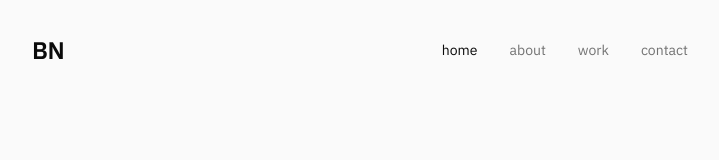
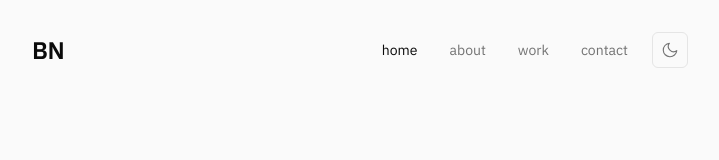
Before and after one commit to brennuck/portfolio-template, a React (Vite) app: page / in a window 1280 px wide. Shown: the top 160 px of the page, without its empty margins (280-999 px from the left). Built offline with nearby package versions, Linux system fonts and the light colour scheme.

Commit message:
Dark light mode toggle

```diff
--- a/src/App.tsx
+++ b/src/App.tsx
@@ -1,4 +1,5 @@
 import { BrowserRouter, Routes, Route } from "react-router-dom";
+import { ThemeProvider } from "./context";
 import Layout from "./components/Layout";
 import Home from "./pages/Home";
 import About from "./pages/About";
@@ -7,6 +8,7 @@ import Contact from "./pages/Contact";
 
 function App() {
     return (
+        <ThemeProvider>
             <BrowserRouter>
                 <Routes>
                     <Route path="/" element={<Layout />}>
@@ -17,6 +19,7 @@ function App() {
                     </Route>
                 </Routes>
             </BrowserRouter>
+        </ThemeProvider>
     );
 }
 
--- a/src/components/Header/Header.css
+++ b/src/components/Header/Header.css
@@ -17,6 +17,12 @@
 
 .header__logo:hover {
     color: var(--color-accent);
+}
+
+.header__right {
+    display: flex;
+    align-items: center;
+    gap: 1.5rem;
 }
 
 .header__nav {
@@ -50,6 +56,11 @@
         padding: 1.5rem 0;
     }
 
+    .header__right {
+        flex-direction: column;
+        gap: 1rem;
+    }
+
     .header__nav {
         gap: 1.5rem;
     }
--- a/src/components/Header/Header.tsx
+++ b/src/components/Header/Header.tsx
@@ -1,5 +1,6 @@
-import { NavLink } from 'react-router-dom';
-import './Header.css';
+import { NavLink } from "react-router-dom";
+import ThemeToggle from "../ThemeToggle";
+import "./Header.css";
 
 const Header = () => {
     return (
@@ -7,33 +8,44 @@ const Header = () => {
             <NavLink to="/" className="header__logo">
                 BN
             </NavLink>
+            <div className="header__right">
                 <nav className="header__nav">
                     <NavLink
                         to="/"
-          className={({ isActive }) => isActive ? 'nav-link active' : 'nav-link'}
+                        className={({ isActive }) =>
+                            isActive ? "nav-link active" : "nav-link"
+                        }
                         end
                     >
                         Home
                     </NavLink>
                     <NavLink
                         to="/about"
-          className={({ isActive }) => isActive ? 'nav-link active' : 'nav-link'}
+                        className={({ isActive }) =>
+                            isActive ? "nav-link active" : "nav-link"
+                        }
                     >
                         About
                     </NavLink>
                     <NavLink
                         to="/work"
-          className={({ isActive }) => isActive ? 'nav-link active' : 'nav-link'}
+                        className={({ isActive }) =>
+                            isActive ? "nav-link active" : "nav-link"
+                        }
                     >
                         Work
                     </NavLink>
                     <NavLink
                         to="/contact"
-          className={({ isActive }) => isActive ? 'nav-link active' : 'nav-link'}
+                        className={({ isActive }) =>
+                            isActive ? "nav-link active" : "nav-link"
+                        }
                     >
                         Contact
                     </NavLink>
                 </nav>
+                <ThemeToggle />
+            </div>
         </header>
     );
 };
--- /dev/null
+++ b/src/components/ThemeToggle/ThemeToggle.css
@@ -0,0 +1,23 @@
+.theme-toggle {
+    display: flex;
+    align-items: center;
+    justify-content: center;
+    width: 36px;
+    height: 36px;
+    padding: 0;
+    color: var(--color-text-muted);
+    background: transparent;
+    border: 1px solid var(--color-border);
+    border-radius: 6px;
+    cursor: pointer;
+    transition: color 0.2s ease, border-color 0.2s ease;
+}
+
+.theme-toggle:hover {
+    color: var(--color-text);
+    border-color: var(--color-text-muted);
+}
+
+.theme-toggle__icon {
+    display: block;
+}
--- /dev/null
+++ b/src/components/ThemeToggle/ThemeToggle.tsx
@@ -0,0 +1,54 @@
+import { useTheme } from "../../context";
+import "./ThemeToggle.css";
+
+const ThemeToggle = () => {
+    const { theme, toggleTheme } = useTheme();
+
+    return (
+        <button
+            className="theme-toggle"
+            onClick={toggleTheme}
+            aria-label={`Switch to ${theme === "dark" ? "light" : "dark"} mode`}
+        >
+            {theme === "dark" ? (
+                <svg
+                    className="theme-toggle__icon"
+                    width="18"
+                    height="18"
+                    viewBox="0 0 24 24"
+                    fill="none"
+                    stroke="currentColor"
+                    strokeWidth="1.5"
+                    strokeLinecap="round"
+                    strokeLinejoin="round"
+                >
+                    <circle cx="12" cy="12" r="5" />
+                    <line x1="12" y1="1" x2="12" y2="3" />
+                    <line x1="12" y1="21" x2="12" y2="23" />
+                    <line x1="4.22" y1="4.22" x2="5.64" y2="5.64" />
+                    <line x1="18.36" y1="18.36" x2="19.78" y2="19.78" />
+                    <line x1="1" y1="12" x2="3" y2="12" />
+                    <line x1="21" y1="12" x2="23" y2="12" />
+                    <line x1="4.22" y1="19.78" x2="5.64" y2="18.36" />
+                    <line x1="18.36" y1="5.64" x2="19.78" y2="4.22" />
+                </svg>
+            ) : (
+                <svg
+                    className="theme-toggle__icon"
+                    width="18"
+                    height="18"
+                    viewBox="0 0 24 24"
+                    fill="none"
+                    stroke="currentColor"
+                    strokeWidth="1.5"
+                    strokeLinecap="round"
+                    strokeLinejoin="round"
+                >
+                    <path d="M21 12.79A9 9 0 1 1 11.21 3 7 7 0 0 0 21 12.79z" />
+                </svg>
+            )}
+        </button>
+    );
+};
+
+export default ThemeToggle;
--- /dev/null
+++ b/src/components/ThemeToggle/index.ts
@@ -0,0 +1 @@
+export { default } from "./ThemeToggle";
--- /dev/null
+++ b/src/context/ThemeContext.tsx
@@ -0,0 +1,43 @@
+import { createContext, useContext, useEffect, useState, ReactNode } from "react";
+
+type Theme = "light" | "dark";
+
+interface ThemeContextType {
+    theme: Theme;
+    toggleTheme: () => void;
+}
+
+const ThemeContext = createContext<ThemeContextType | undefined>(undefined);
+
+export const ThemeProvider = ({ children }: { children: ReactNode }) => {
+    const [theme, setTheme] = useState<Theme>(() => {
+        const stored = localStorage.getItem("theme") as Theme | null;
+        if (stored) return stored;
+        return window.matchMedia("(prefers-color-scheme: dark)").matches
+            ? "dark"
+            : "light";
+    });
+
+    useEffect(() => {
+        document.documentElement.setAttribute("data-theme", theme);
+        localStorage.setItem("theme", theme);
+    }, [theme]);
+
+    const toggleTheme = () => {
+        setTheme((prev) => (prev === "dark" ? "light" : "dark"));
+    };
+
+    return (
+        <ThemeContext.Provider value={{ theme, toggleTheme }}>
+            {children}
+        </ThemeContext.Provider>
+    );
+};
+
+export const useTheme = () => {
+    const context = useContext(ThemeContext);
+    if (!context) {
+        throw new Error("useTheme must be used within a ThemeProvider");
+    }
+    return context;
+};
--- /dev/null
+++ b/src/context/index.ts
@@ -0,0 +1 @@
+export { ThemeProvider, useTheme } from "./ThemeContext";
--- a/src/index.css
+++ b/src/index.css
@@ -1,19 +1,13 @@
 /* Import fonts - using Söhne-inspired stack with fallbacks */
-@import url('https://fonts.googleapis.com/css2?family=IBM+Plex+Sans:wght@400;500;600&family=IBM+Plex+Mono:wght@400;500&display=swap');
+@import url("https://fonts.googleapis.com/css2?family=IBM+Plex+Sans:wght@400;500;600&family=IBM+Plex+Mono:wght@400;500&display=swap");
 
 :root {
     /* Typography */
-  --font-heading: 'IBM Plex Sans', -apple-system, BlinkMacSystemFont, 'Segoe UI', sans-serif;
-  --font-body: 'IBM Plex Sans', -apple-system, BlinkMacSystemFont, 'Segoe UI', sans-serif;
-  --font-mono: 'IBM Plex Mono', 'SF Mono', 'Fira Code', monospace;
-
-  /* Colors - Dark theme */
-  --color-bg: #0a0a0a;
-  --color-surface: #141414;
-  --color-border: #262626;
-  --color-text: #fafafa;
-  --color-text-muted: #737373;
-  --color-accent: #a3a3a3;
+    --font-heading: "IBM Plex Sans", -apple-system, BlinkMacSystemFont,
+        "Segoe UI", sans-serif;
+    --font-body: "IBM Plex Sans", -apple-system, BlinkMacSystemFont, "Segoe UI",
+        sans-serif;
+    --font-mono: "IBM Plex Mono", "SF Mono", "Fira Code", monospace;
 
     /* Spacing */
     --spacing-xs: 0.25rem;
@@ -21,18 +15,34 @@
     --spacing-md: 1rem;
     --spacing-lg: 2rem;
     --spacing-xl: 4rem;
+
+    /* Default to dark theme colors */
+    --color-bg: #0a0a0a;
+    --color-surface: #141414;
+    --color-border: #262626;
+    --color-text: #fafafa;
+    --color-text-muted: #737373;
+    --color-accent: #a3a3a3;
+}
+
+/* Dark theme */
+[data-theme="dark"] {
+    --color-bg: #0a0a0a;
+    --color-surface: #141414;
+    --color-border: #262626;
+    --color-text: #fafafa;
+    --color-text-muted: #737373;
+    --color-accent: #a3a3a3;
 }
 
 /* Light theme */
-@media (prefers-color-scheme: light) {
-  :root {
+[data-theme="light"] {
     --color-bg: #fafafa;
     --color-surface: #f5f5f5;
     --color-border: #e5e5e5;
     --color-text: #0a0a0a;
     --color-text-muted: #737373;
     --color-accent: #525252;
-  }
 }
 
 /* Reset */
@@ -58,10 +68,16 @@ body {
     color: var(--color-text);
     background-color: var(--color-bg);
     min-height: 100vh;
+    transition: background-color 0.2s ease, color 0.2s ease;
 }
 
 /* Typography defaults */
-h1, h2, h3, h4, h5, h6 {
+h1,
+h2,
+h3,
+h4,
+h5,
+h6 {
     font-family: var(--font-heading);
     font-weight: 500;
     line-height: 1.2;
@@ -112,6 +128,7 @@ button {
 }
 
 /* Remove list styles */
-ul, ol {
+ul,
+ol {
     list-style: none;
 }
```
Also changed, not shown: src/components/index.ts (+4 -3 lines). Lines whose indentation alone changed are shown as unchanged.
